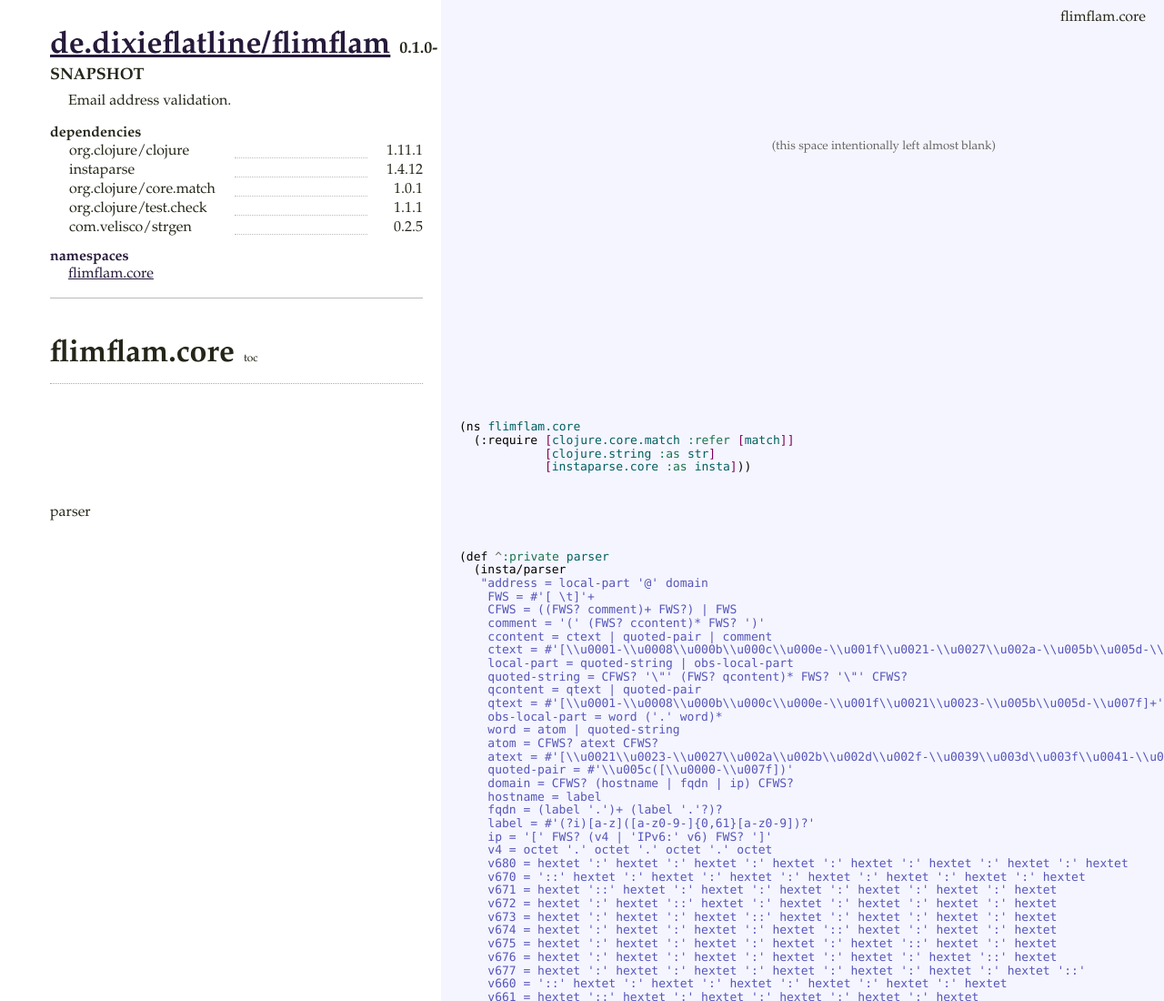
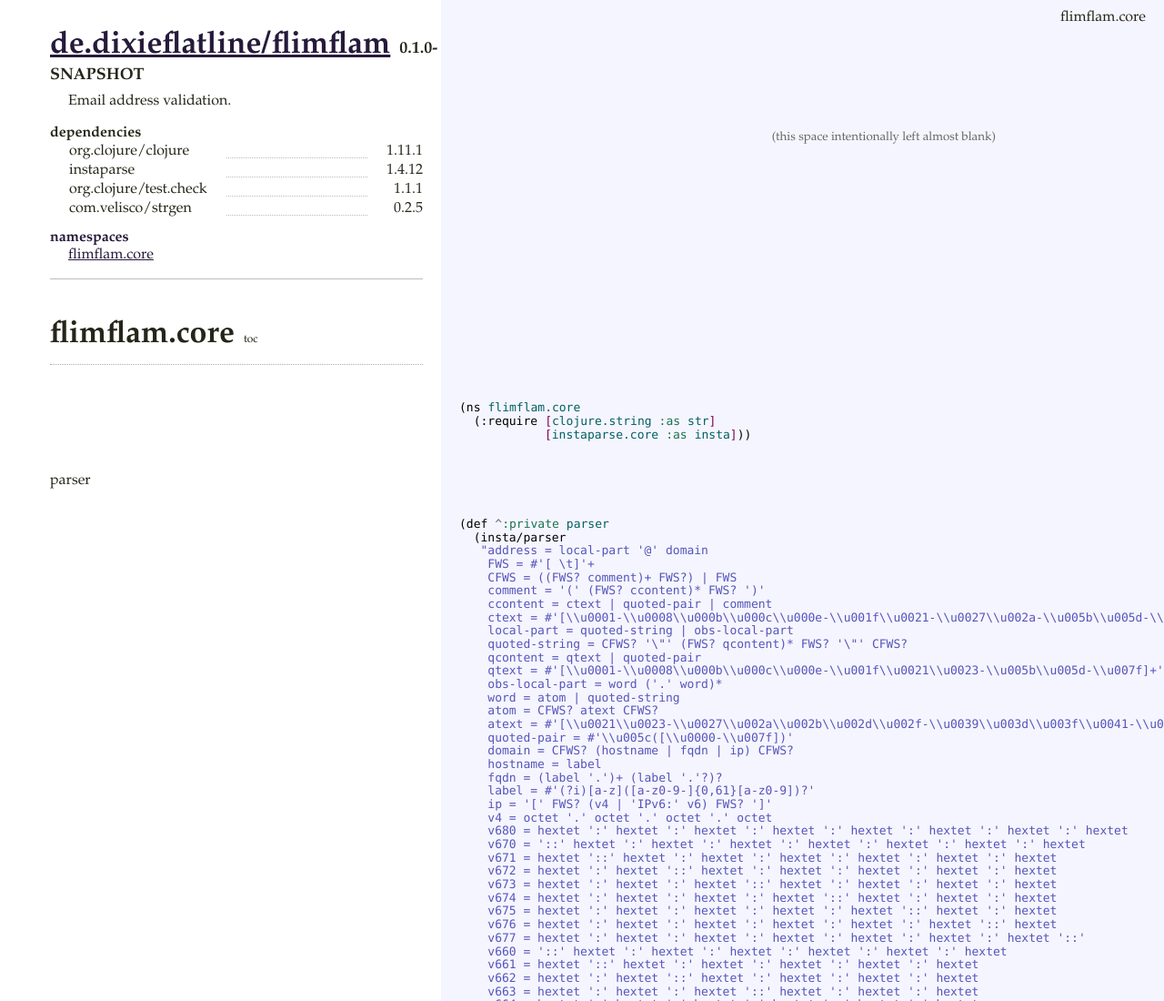
Before and after one commit to 20centaurifux/flimflam, a plain HTML site: page doc/index.html in a window 1280 px wide. Shown: the top 1100 px of the page at 91% size. Drawn offline with Linux system fonts and the light colour scheme.

Commit message:
removed clojure.core.match dependency

```diff
--- a/doc/index.html
+++ b/doc/index.html
@@ -2866,10 +2866,9 @@ net.brehaut.ClojureTools = (function (SH) {
   };
 })(SyntaxHighlighter);
 </script><title>de.dixieflatline/flimflam -- Marginalia</title></head><body><table><tr><td class="docs"><div class="header"><h1 class="project-name"><a href="https://github.com/20centaurifux/flimflam">de.dixieflatline/flimflam</a></h1><h2 class="project-version">0.1.0-SNAPSHOT</h2><br /><p>Email address validation.</p>
-</div><div class="dependencies"><h3>dependencies</h3><table><tr><td class="dep-name">org.clojure/clojure</td><td class="dotted"><hr /></td><td class="dep-version">1.11.1</td></tr><tr><td class="dep-name">instaparse</td><td class="dotted"><hr /></td><td class="dep-version">1.4.12</td></tr><tr><td class="dep-name">org.clojure/core.match</td><td class="dotted"><hr /></td><td class="dep-version">1.0.1</td></tr><tr><td class="dep-name">org.clojure/test.check</td><td class="dotted"><hr /></td><td class="dep-version">1.1.1</td></tr><tr><td class="dep-name">com.velisco/strgen</td><td class="dotted"><hr /></td><td class="dep-version">0.2.5</td></tr></table></div></td><td class="codes" style="text-align: center; vertical-align: middle;color: #666;padding-right:20px"><br /><br /><br />(this space intentionally left almost blank)</td></tr><tr><td class="docs"><div class="toc"><a name="toc"><h3>namespaces</h3></a><ul><li><a href="#flimflam.core">flimflam.core</a></li></ul></div></td><td class="codes">&nbsp;</td></tr><tr><td class="docs"><div class="docs-header"><a class="anchor" href="#flimflam.core" name="flimflam.core"><h1 class="project-name">flimflam.core</h1><a class="toc-link" href="#toc">toc</a></a></div></td><td class="codes" /></tr><tr><td class="docs">
+</div><div class="dependencies"><h3>dependencies</h3><table><tr><td class="dep-name">org.clojure/clojure</td><td class="dotted"><hr /></td><td class="dep-version">1.11.1</td></tr><tr><td class="dep-name">instaparse</td><td class="dotted"><hr /></td><td class="dep-version">1.4.12</td></tr><tr><td class="dep-name">org.clojure/test.check</td><td class="dotted"><hr /></td><td class="dep-version">1.1.1</td></tr><tr><td class="dep-name">com.velisco/strgen</td><td class="dotted"><hr /></td><td class="dep-version">0.2.5</td></tr></table></div></td><td class="codes" style="text-align: center; vertical-align: middle;color: #666;padding-right:20px"><br /><br /><br />(this space intentionally left almost blank)</td></tr><tr><td class="docs"><div class="toc"><a name="toc"><h3>namespaces</h3></a><ul><li><a href="#flimflam.core">flimflam.core</a></li></ul></div></td><td class="codes">&nbsp;</td></tr><tr><td class="docs"><div class="docs-header"><a class="anchor" href="#flimflam.core" name="flimflam.core"><h1 class="project-name">flimflam.core</h1><a class="toc-link" href="#toc">toc</a></a></div></td><td class="codes" /></tr><tr><td class="docs">
 </td><td class="codes"><pre class="brush: clojure">(ns flimflam.core
-  (:require [clojure.core.match :refer [match]]
-            [clojure.string :as str]
+  (:require [clojure.string :as str]
             [instaparse.core :as insta]))</pre></td></tr><tr><td class="docs"><p> parser</p>
 </td><td class="codes"></td></tr><tr><td class="docs">
 </td><td class="codes"><pre class="brush: clojure">(def ^:private parser
```
Also changed, not shown: 2 other files.
